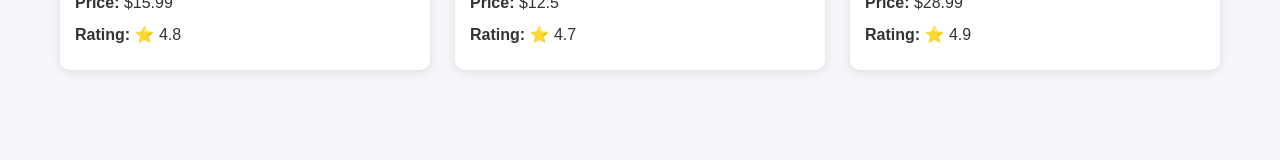
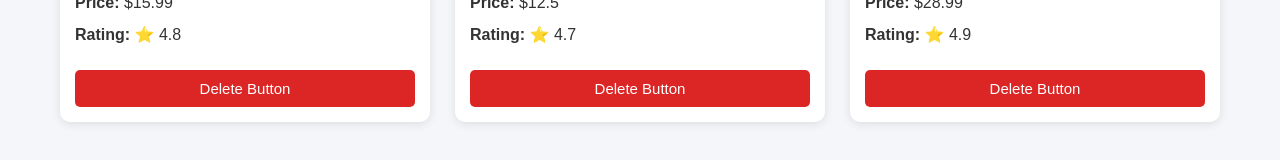
Before and after one commit to Agraz-10/book-library-app, a React (Vite) app: page / in a window 1280 px wide. Shown: the part 1165-1325 px from the top of the page. Before the commit the page ends 1285 px from the top, so only its background shows below. Built offline with nearby package versions, Linux system fonts and the light colour scheme.

Commit message:
feat: add delete functionality for books

```diff
--- a/src/App.css
+++ b/src/App.css
@@ -112,3 +112,19 @@ form button:hover {
 .book-info p {
   margin-bottom: 8px;
 }
+
+.delete-btn {
+  width: 100%;
+  margin-top: 15px;
+  padding: 10px;
+  background-color: #dc2626;
+  color: white;
+  border: none;
+  border-radius: 5px;
+  cursor: pointer;
+  font-size: 15px;
+}
+
+.delete-btn:hover {
+  background-color: #b91c1c;
+}
--- a/src/App.jsx
+++ b/src/App.jsx
@@ -16,6 +16,11 @@ function App() {
 
   function addBook(newBook) {
     setBookList([...bookList, newBook]);
+  }
+
+  function deleteBook(id) {
+    const updateBooks = bookList.filter((book) => book.id !== id);
+    setBookList(updateBooks);
   }
 
   return (
@@ -42,6 +47,7 @@ function App() {
                 category={book.category}
                 price={book.price}
                 rating={book.rating}
+                onDelete={() => deleteBook(book.id)}
               />
             ))}
           </div>
--- a/src/components/BookCard.jsx
+++ b/src/components/BookCard.jsx
@@ -28,6 +28,10 @@ function BookCard(props) {
                 <p>
                     <strong>Rating:</strong> ⭐ {props.rating}
                 </p>
+
+                <button className="delete-btn" onClick={props.onDelete}>
+                    Delete Button
+                </button>
             </div>
         </div>
     );
```
